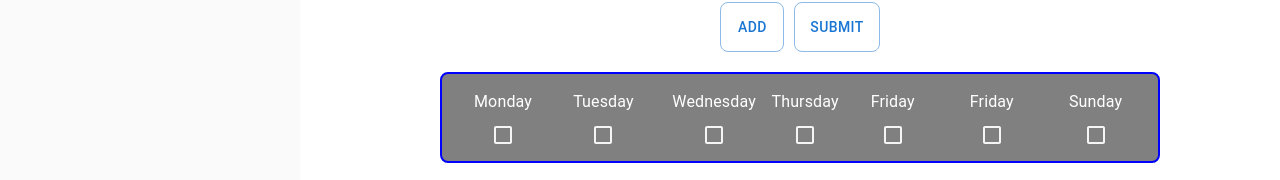
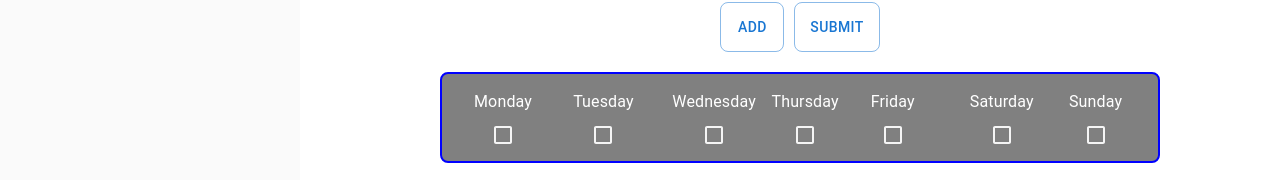
Before and after one commit to Ctc8/FitFriends, a React (Vite) app in the folder @latest/: page /CreatePage in a window 1280 px wide. Shown: the part 443-623 px from the top of the page. Built offline with nearby package versions, Linux system fonts and the light colour scheme; no server answers; sample sign-in values are in the browser's storage.

Commit message:
quick fix

```diff
--- a/@latest/index.html
+++ b/@latest/index.html
@@ -4,7 +4,7 @@
     <meta charset="UTF-8" />
     <link rel="icon" type="image/svg+xml" href="./src/assets/logo.png" />
     <meta name="viewport" content="width=device-width, initial-scale=1.0" />
-    <title>Fit Friends</title>
+    <title>Fit Friendz</title>
   </head>
   <body>
     <div id="root"></div>
--- a/@latest/src/pages/CreatePage.jsx
+++ b/@latest/src/pages/CreatePage.jsx
@@ -262,7 +262,7 @@ const CreatePage = ({ isAuth }) => {
               </Grid>
               <Grid item md={1.7}>
                 <FormControlLabel
-                  label="Friday"
+                  label="Saturday"
                   control={
                     <Checkbox
                       sx={{ color: "whitesmoke" }}
--- a/@latest/src/pages/Login.jsx
+++ b/@latest/src/pages/Login.jsx
@@ -54,7 +54,7 @@ const Login = ({ setIsAuth, isAuth }) => {
       <div className="auth-prompt-container">
         <div className="auth-signup-text">Sign up</div>
         <div className="auth-welcome-container">
-          <div>Welcome to Fit Friends!</div>
+          <div>Welcome to Fit Friendz!</div>
           <div>Click below to sign in or sign up!</div>
         </div>
       </div>
```
